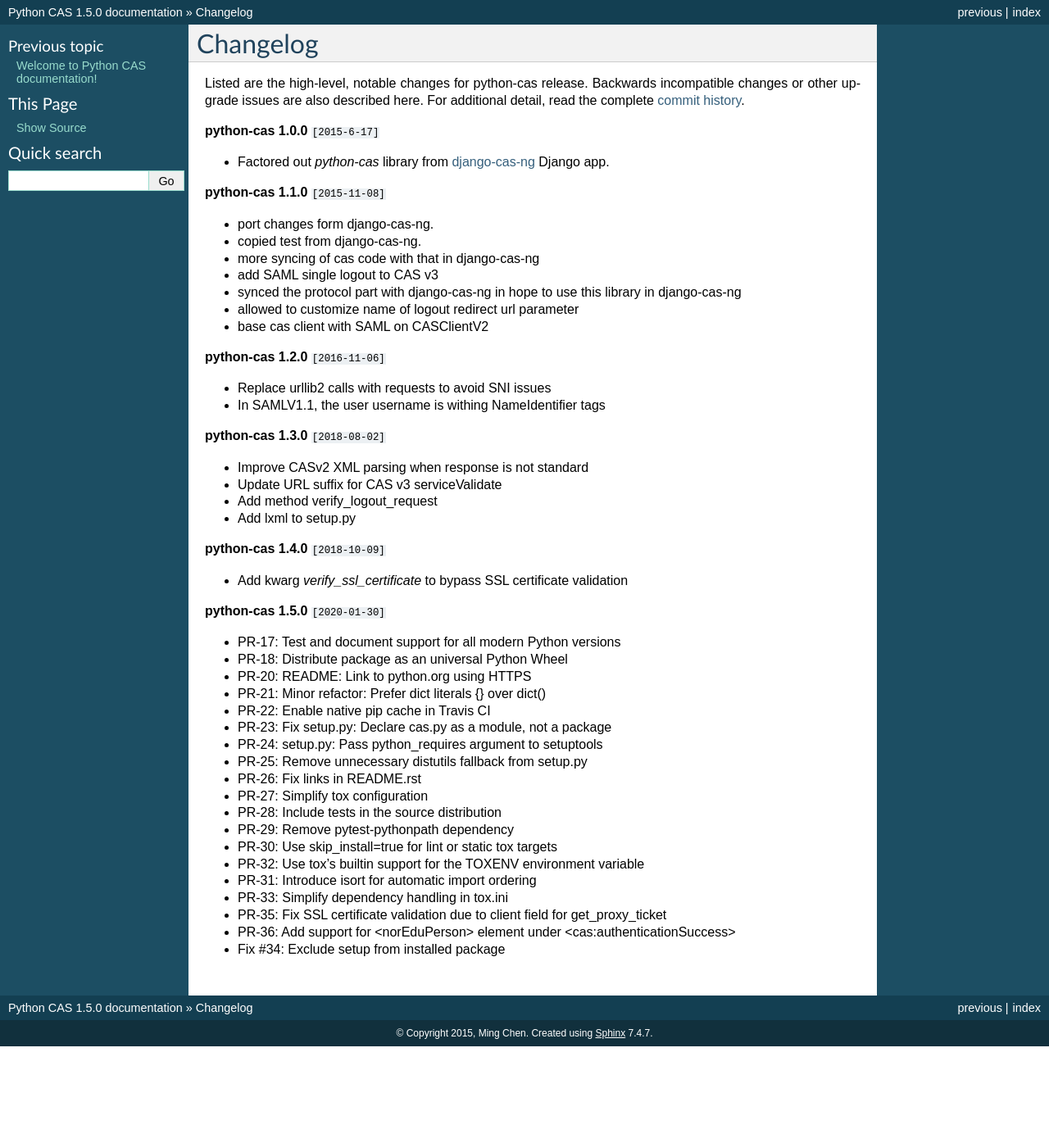
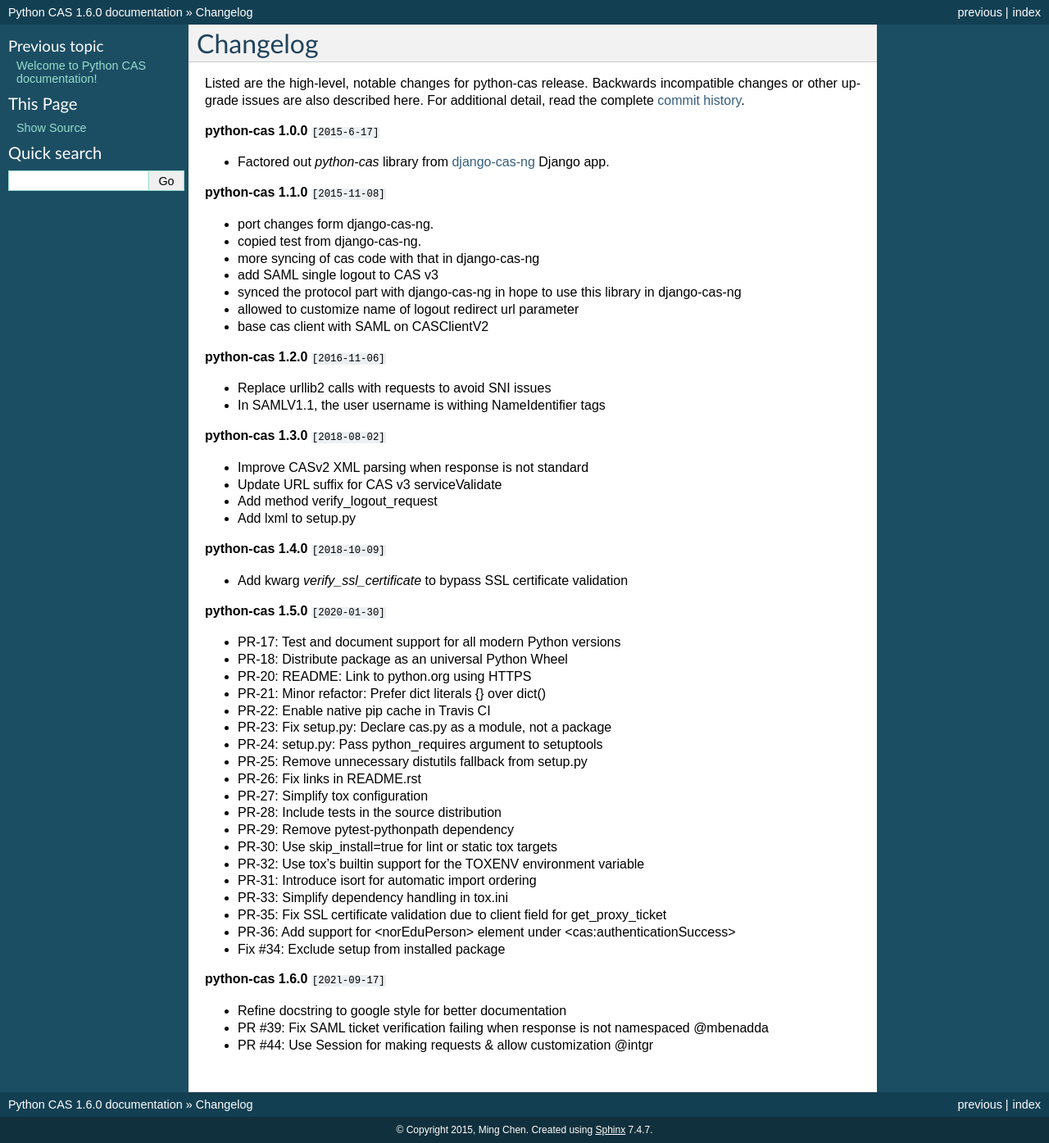
Before and after one commit to python-cas/python-cas, a Sphinx documentation site: the page built from docs/changelog.rst, in a window 1280 px wide. Shown: the whole page at 82% size. Built offline with Sphinx 7.4.7, drawn with Linux system fonts in a browser that asks for light colours; before the commit the page ends 1277 px from its top, so only the background shows below that.

Commit message:
Release 1.6.0

```diff
--- a/docs/changelog.rst
+++ b/docs/changelog.rst
@@ -64,3 +64,9 @@
 * PR-35: Fix SSL certificate validation due to client field for get_proxy_ticket
 * PR-36: Add support for <norEduPerson> element under <cas:authenticationSuccess>
 * Fix #34: Exclude setup from installed package
+
+**python-cas 1.6.0** ``[202l-09-17]``
+
+* Refine docstring to google style for better documentation
+* PR #39: Fix SAML ticket verification failing when response is not namespaced @mbenadda
+* PR #44: Use Session for making requests & allow customization @intgr
--- a/docs/conf.py
+++ b/docs/conf.py
@@ -53,9 +53,9 @@
 # built documents.
 #
 # The short X.Y version.
-version = '1.5'
+version = '1.6'
 # The full version, including alpha/beta/rc tags.
-release = '1.5.0'
+release = '1.6.0'
 
 # The language for content autogenerated by Sphinx. Refer to documentation
 # for a list of supported languages.
--- a/setup.py
+++ b/setup.py
@@ -43,5 +43,5 @@
     py_modules=['cas'],
     url='https://github.com/python-cas/python-cas',
     download_url ='https://github.com/python-cas/python-cas/releases',
-    version='1.5.0',
+    version='1.6.0',
 )
```
